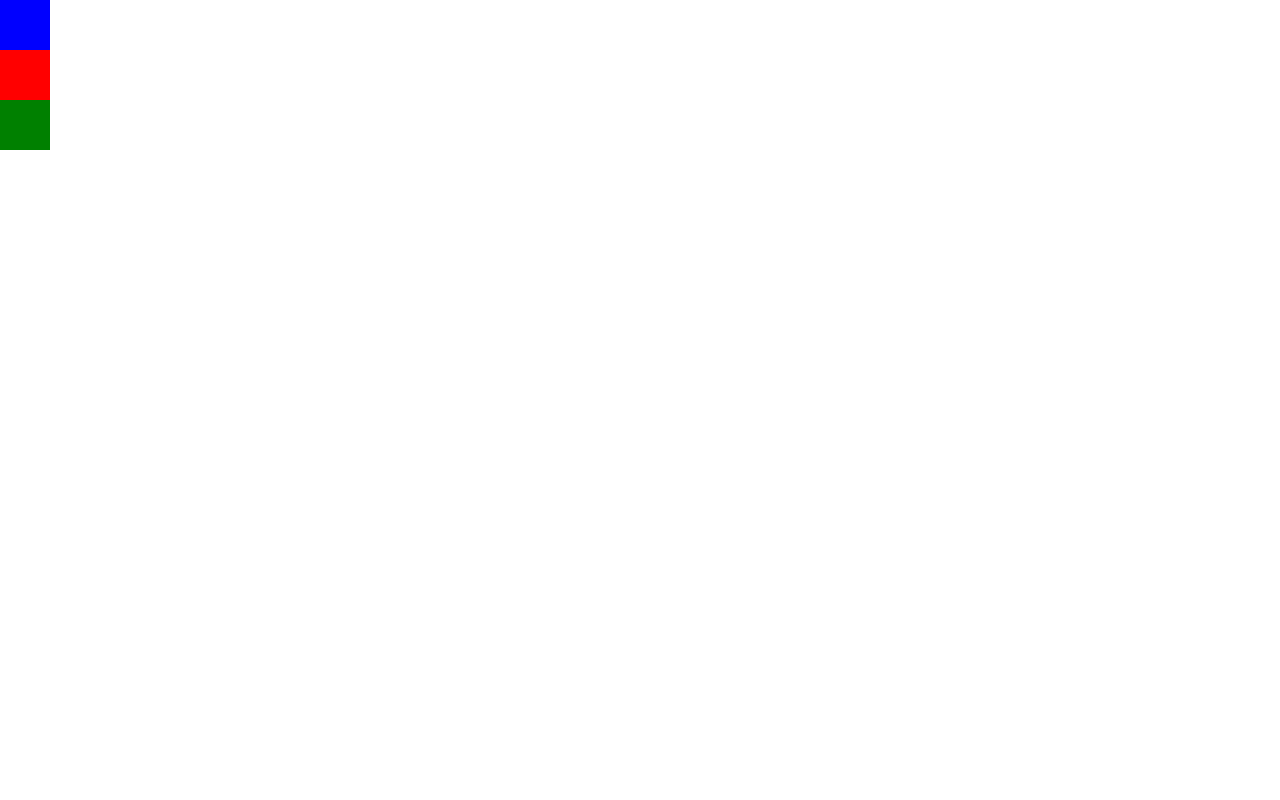
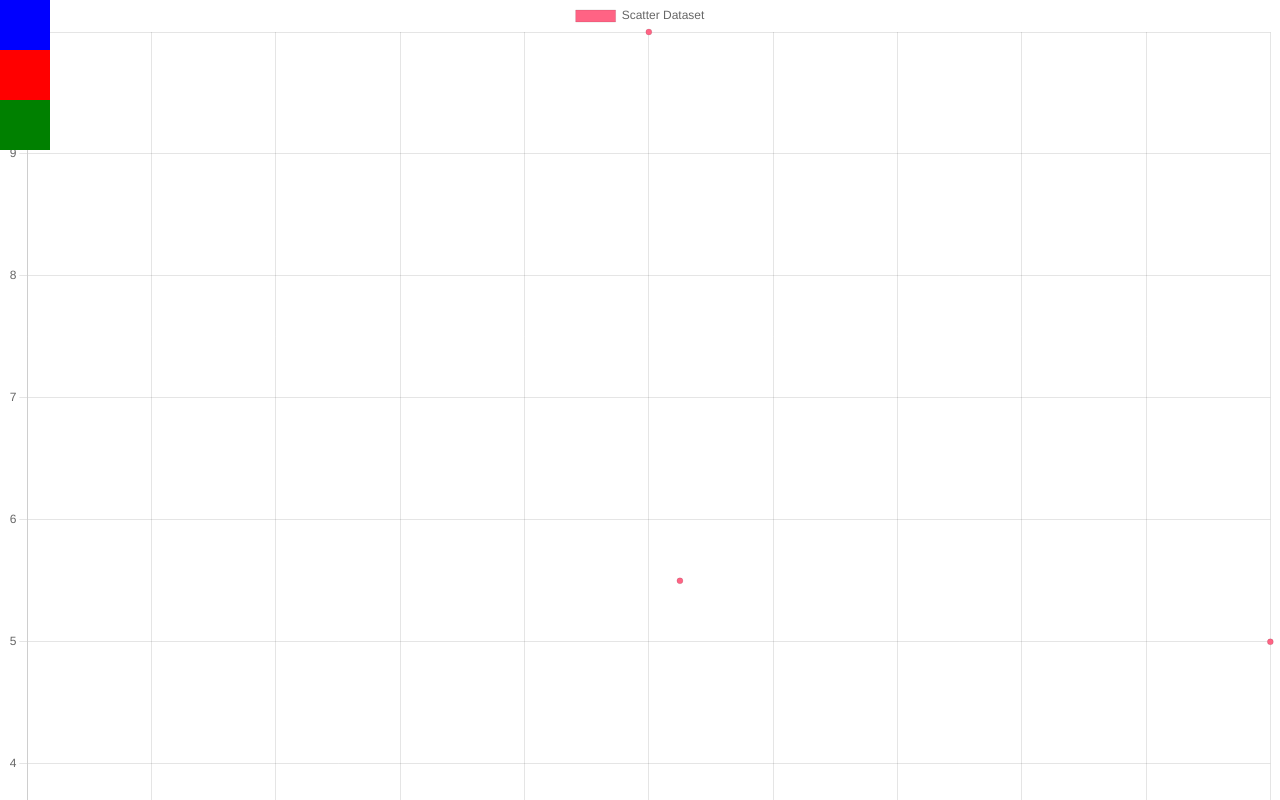
Before and after one commit to ochio/todo-table, a website built with webpack: page src/index.html in a window 1280 px wide. Shown: the top 800 px of the page. Built offline with nearby package versions, Linux system fonts and the light colour scheme.

Commit message:
feat: chart.js

```diff
--- a/package.json
+++ b/package.json
@@ -29,5 +29,8 @@
 		"webpack": "^5.65.0",
 		"webpack-cli": "^4.9.1",
 		"webpack-dev-server": "^4.7.2"
+	},
+	"dependencies": {
+		"chart.js": "^3.7.0"
 	}
 }
--- a/src/index.html
+++ b/src/index.html
@@ -8,5 +8,6 @@
 		<div class="a" id="a1"></div>
 		<div class="b" id="b1"></div>
 		<div class="c" id="c1"></div>
+		<canvas id="myChart" width="400" height="400"></canvas>
 	</body>
 </html>
--- /dev/null
+++ b/src/script/chart.ts
@@ -0,0 +1,95 @@
+import {
+	ArcElement,
+	BarController,
+	BarElement,
+	BubbleController,
+	CategoryScale,
+	Chart,
+	Decimation,
+	DoughnutController,
+	Filler,
+	Legend,
+	LinearScale,
+	LineController,
+	LineElement,
+	LogarithmicScale,
+	PieController,
+	PointElement,
+	PolarAreaController,
+	RadarController,
+	RadialLinearScale,
+	ScatterController,
+	TimeScale,
+	TimeSeriesScale,
+	Title,
+	Tooltip,
+} from 'chart.js';
+
+Chart.register(
+	ArcElement,
+	LineElement,
+	BarElement,
+	PointElement,
+	BarController,
+	BubbleController,
+	DoughnutController,
+	LineController,
+	PieController,
+	PolarAreaController,
+	RadarController,
+	ScatterController,
+	CategoryScale,
+	LinearScale,
+	LogarithmicScale,
+	RadialLinearScale,
+	TimeScale,
+	TimeSeriesScale,
+	Decimation,
+	Filler,
+	Legend,
+	Title,
+	Tooltip,
+);
+const canvas = <HTMLCanvasElement>document.getElementById('myChart');
+const ctx = canvas.getContext('2d');
+if (ctx == null) throw new Error('no canvas');
+const data = {
+	datasets: [
+		{
+			label: 'Scatter Dataset',
+			data: [
+				{
+					x: -10,
+					y: 0,
+				},
+				{
+					x: 0,
+					y: 10,
+				},
+				{
+					x: 10,
+					y: 5,
+				},
+				{
+					x: 0.5,
+					y: 5.5,
+				},
+			],
+			backgroundColor: 'rgb(255, 99, 132)',
+		},
+	],
+};
+const myChart = new Chart(ctx, {
+	type: 'scatter',
+	data: data,
+	options: {
+		scales: {
+			x: {
+				type: 'linear',
+				position: 'bottom',
+			},
+		},
+	},
+});
+
+export default myChart;
--- a/src/index.ts
+++ b/src/script/drag.ts
@@ -1,5 +1,3 @@
-import './index.scss';
-
 function draggable(target: HTMLElement) {
 	target.onmousedown = function () {
 		document.onmousemove = mouseMove;
@@ -13,6 +11,10 @@ function draggable(target: HTMLElement) {
 	}
 }
 
-draggable(document.getElementById('a1')!);
-draggable(document.getElementById('b1')!);
-draggable(document.getElementById('c1')!);
+function drag() {
+	draggable(document.getElementById('a1')!);
+	draggable(document.getElementById('b1')!);
+	draggable(document.getElementById('c1')!);
+}
+
+export default drag;
--- /dev/null
+++ b/src/script/index.ts
@@ -0,0 +1,6 @@
+import '../index.scss';
+import myChart from './chart';
+import drag from './drag';
+
+myChart;
+drag();
--- a/webpack.config.js
+++ b/webpack.config.js
@@ -1,39 +1,35 @@
-const path = require('path')
-const HtmlWebpackPlugin = require('html-webpack-plugin')
+const path = require('path');
+const HtmlWebpackPlugin = require('html-webpack-plugin');
 
 module.exports = {
 	devServer: {
-			open: true
+		open: true,
 	},
-	entry: './src/index.ts',
+	entry: './src/script/index.ts',
 	output: {
-			path: path.resolve(__dirname, "dist"),
-			filename: "main.js"
+		path: path.resolve(__dirname, 'dist'),
+		filename: 'main.js',
 	},
-	plugins:[new HtmlWebpackPlugin({template: "./src/index.html"})],
+	plugins: [new HtmlWebpackPlugin({ template: './src/index.html' })],
 	module: {
-			rules: [
-				{
-					test: /\.ts$/,
-					use: 'ts-loader'
-			},{
+		rules: [
+			{
+				test: /\.ts$/,
+				use: 'ts-loader',
+			},
+			{
 				test: /(\.s[ac]ss)$/,
 				use: [
-					"style-loader", // creates style nodes from JS strings
-					"css-loader", // translates CSS into CommonJS
-					"postcss-loader", // 追記
-					"sass-loader" // compiles Sass to CSS, using Node Sass by default
-				]
-			}
-		]
+					'style-loader', // creates style nodes from JS strings
+					'css-loader', // translates CSS into CommonJS
+					'postcss-loader', // 追記
+					'sass-loader', // compiles Sass to CSS, using Node Sass by default
+				],
+			},
+		],
 	},
 	resolve: {
-			modules: [
-					"node_modules",
-			],
-			extensions: [
-					'.ts',
-					'.js'
-			]
-	}
+		modules: ['node_modules'],
+		extensions: ['.ts', '.js'],
+	},
 };
```
Also changed, not shown: 1 other file.
